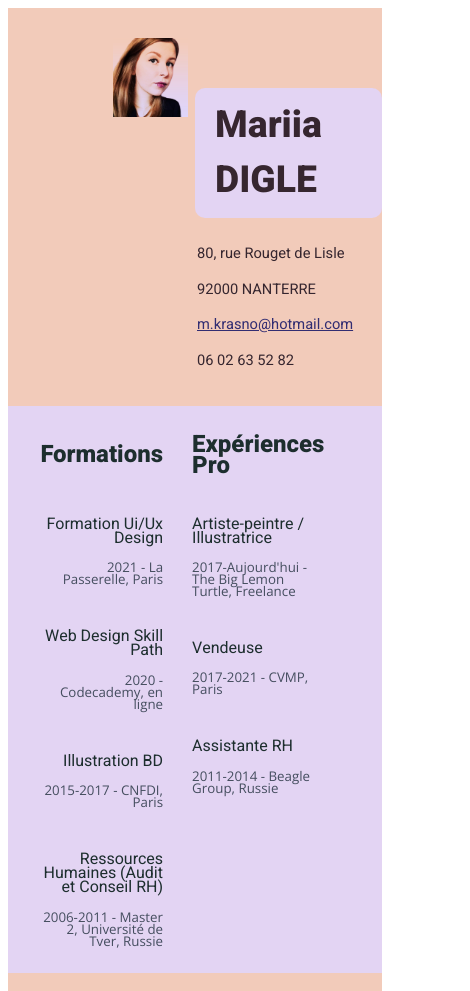
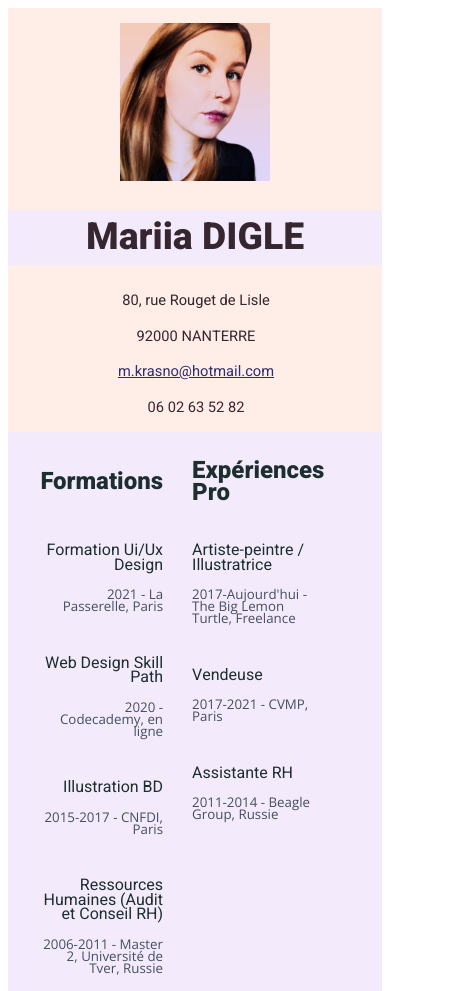
Before and after one commit to matreshkita/cv_passerelle, a plain HTML site: page index.html in a window 390 px wide. Shown: the top 991 px of the page, 470 px wide, since content can reach past the window. Drawn offline with nearby package versions, Linux system fonts and the light colour scheme.

Commit message:
Update styles.css

```diff
--- a/styles.css
+++ b/styles.css
@@ -1,13 +1,9 @@
-        .header {
-            background-color: #f2cbba;
-        }
-
         .cv {
-            background-color: #e3d4f3;
+    background-color: #f3ebfc;
 }
 
 footer {
-            background-color: #f2cbba;
+    background-color: #ffeee7;
     text-align: center;
     padding-top: 3px;
     padding-bottom: 30px;
@@ -26,9 +22,8 @@
     font-weight: 800;
     font-size: 28pt;
     color: rgb(54, 38, 47);
-            background: #e3d4f3;
+    background: #f3ebfc;
     padding: 10px 20px;
-            border-radius: 10px;
 }
 
 h2 {
@@ -50,6 +45,19 @@
     display: flex;
     padding-top: 20px;
     padding-bottom: 20px;
+    background-color: #ffeee7;
+}
+
+.introtext p,
+a {
+    font-family: 'Heebo', sans-serif;
+    font-weight: 400;
+    font-size: 11pt;
+    padding-left: 2px;
+}
+
+.introtext p {
+    color: rgb(54, 38, 47);
 }
 
 .main {
@@ -70,16 +78,38 @@
     padding-top: 35px;
 }
 
-        .introtext p,
-        a {
+@media only screen and (max-width: 800px) {
+    .header {
+        display: flex;
+        flex-direction: column;
+        text-align: center;
+        width: 100%;
+        margin: 0;
+        padding: 0;
+        border: none;
+    }
+    .main {
+        min-width: 100%;
+    }
+    #profileimg {
+        width: 100%;
+        height: auto;
+        margin: 0;
+        padding-top: 15px;
+        padding-bottom: 0;
+    }
+    h1 {
         font-family: 'Heebo', sans-serif;
-            font-weight: 400;
-            font-size: 11pt;
-            padding-left: 2px;
+        font-weight: 800;
+        font-size: 28pt;
+        color: rgb(54, 38, 47);
+        background: #f3ebfc;
+        padding: 0;
     }
-
-        .introtext p {
-            color: rgb(54, 38, 47);
+    .introtext {
+        max-width: 100%;
+        padding-top: 0px;
+    }
 }
 
 table {
@@ -123,7 +153,7 @@
     font-size: 12pt;
     color: rgb(54, 38, 47);
     list-style-type: none;
-            background: #e3d4f3;
+    background: #f3ebfc;
     padding: 10px 20px;
     border-radius: 10px;
 }
@@ -131,3 +161,9 @@
 footer h2 {
     color: rgb(54, 38, 47)
 }
+
+@media only screen and (max-width: 800px) {
+    ul {
+        display: block;
+    }
+}
```
Lines whose indentation alone changed are shown as unchanged.
